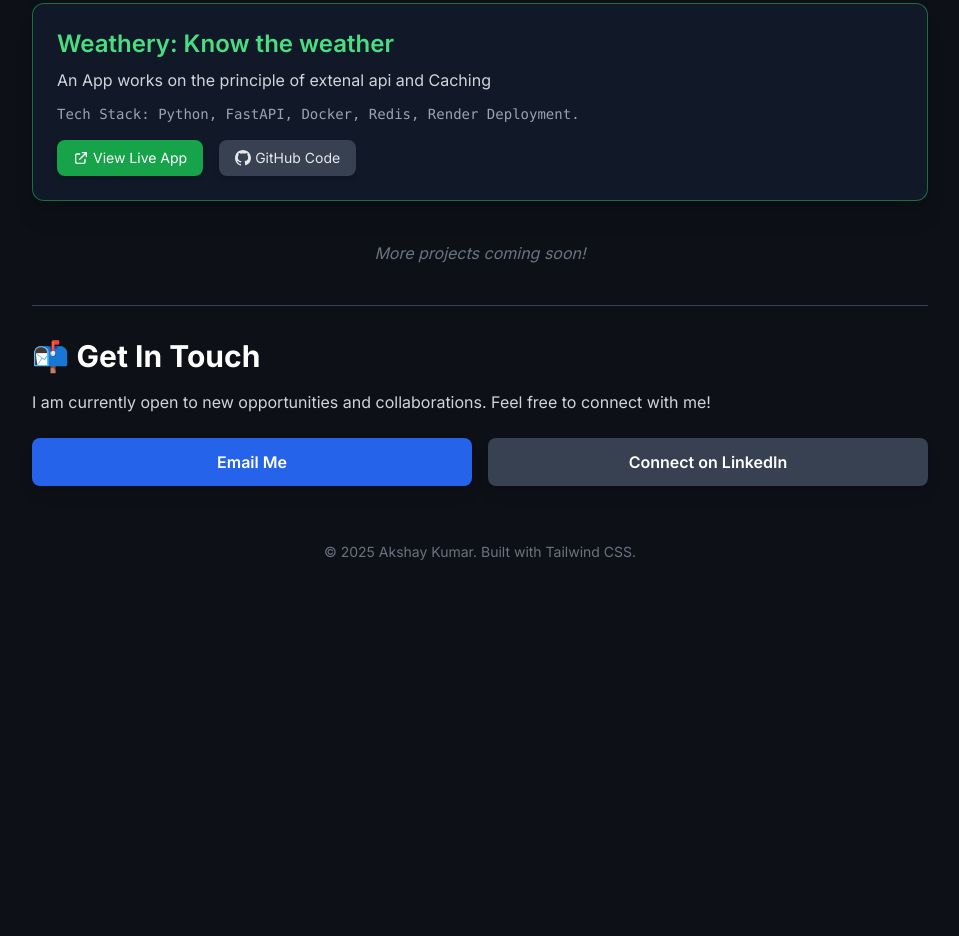
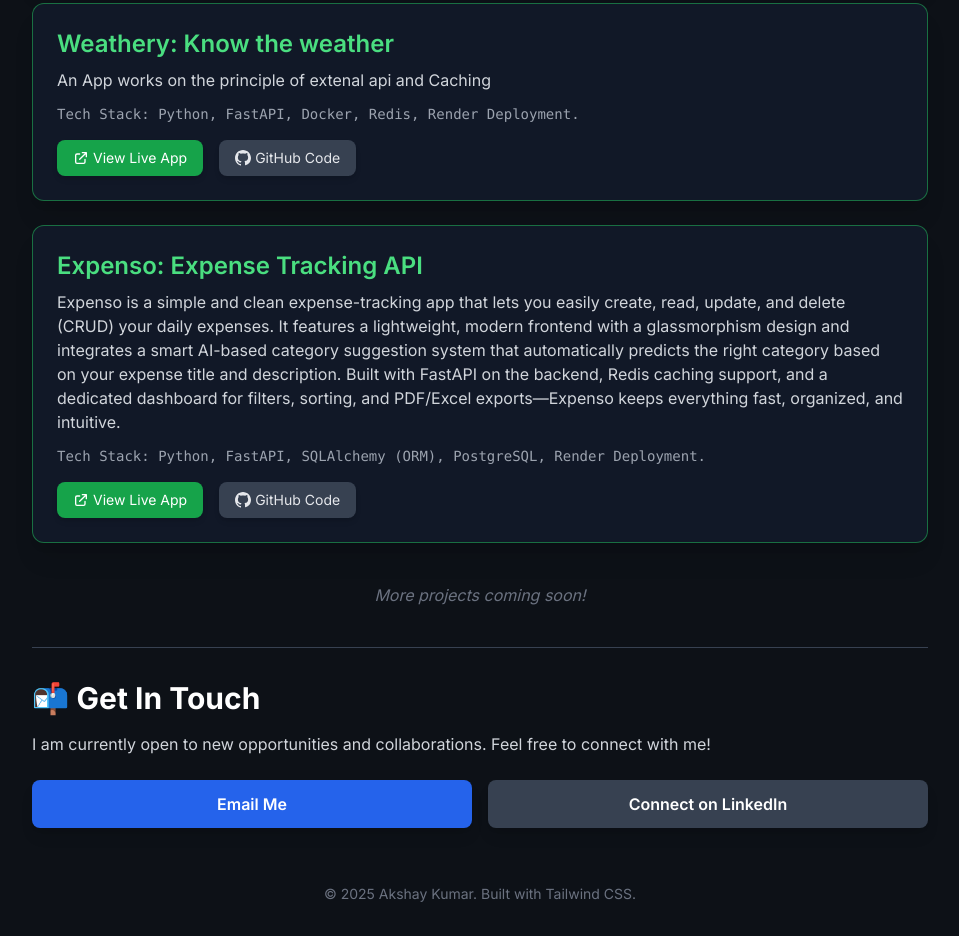
Before and after one commit to akshay-moolath/akshay-moolath.github.io, a plain HTML site: page index.html in a window 1280 px wide. Shown: the part 1146-2082 px from the top of the page, without its empty margins (160-1119 px from the left). Before the commit the page ends 1740 px from the top, so only its background shows below. Drawn offline with nearby package versions, Linux system fonts and the light colour scheme.

Commit message:
Update index.html

```diff
--- a/index.html
+++ b/index.html
@@ -140,7 +140,31 @@
                     </a>
                 </div>
             </div>
+            <div class="project-card bg-gray-900 p-6 rounded-xl shadow-xl hover:shadow-2xl transition duration-300 border border-green-500/50">
+                <h3 class="text-2xl font-semibold mb-2 text-green-400">
+                    Expenso: Expense Tracking API
+                </h3>
+                <p class="text-gray-300 mb-3">
+                   Expenso is a simple and clean expense-tracking app that lets you easily create, read, update, and delete (CRUD) your daily expenses. It features a lightweight, modern frontend with a glassmorphism design and integrates a smart AI-based category suggestion system that automatically predicts the right category based on your expense title and description. Built with FastAPI on the backend, Redis caching support, and a dedicated dashboard for filters, sorting, and PDF/Excel exports—Expenso keeps everything fast, organized, and intuitive.
+                </p>
+                <p class="text-sm font-mono text-gray-400 mb-4">
+                    Tech Stack: Python, FastAPI, SQLAlchemy (ORM), PostgreSQL, Render Deployment.
+                </p>
 
+                <div class="flex space-x-4">
+
+                    <a href="https://expenso-wc1i.onrender.com/" target="_blank" class="project-link inline-flex items-center justify-center px-4 py-2 bg-green-600 hover:bg-green-700 text-white text-sm font-medium rounded-lg transition duration-150 shadow-md">
+                        <svg class="w-4 h-4 mr-1" fill="none" stroke="currentColor" viewBox="0 0 24 24" xmlns="http://www.w3.org/2000/svg"><path stroke-linecap="round" stroke-linejoin="round" stroke-width="2" d="M10 6H6a2 2 0 00-2 2v10a2 2 0 002 2h10a2 2 0 002-2v-4M14 4h6m0 0v6m0-6L10 14"></path></svg>
+                        View Live App
+                    </a>
+
+                    <a href="https://github.com/akshay-moolath/Expenso" target="_blank" class="project-link inline-flex items-center justify-center px-4 py-2 bg-gray-700 hover:bg-gray-600 text-gray-200 text-sm font-medium rounded-lg transition duration-150 shadow-md">
+                        <svg class="w-4 h-4 mr-1" fill="currentColor" viewBox="0 0 20 20" xmlns="http://www.w3.org/2000/svg"><path fill-rule="evenodd" d="M10 0C4.477 0 0 4.484 0 10.016c0 4.414 2.864 8.15 6.837 9.47.5.092.682-.213.682-.472 0-.232-.008-.848-.013-1.656-2.784.604-3.37-1.341-3.37-1.341-.454-1.156-1.11-1.464-1.11-1.464-.908-.622.068-.609.068-.609 1.004.07 1.53.518 1.53.518.89 1.527 2.342 1.087 2.91.832.091-.645.349-1.087.635-1.338-2.22-.254-4.555-1.11-4.555-4.954 0-1.091.39-1.984 1.028-2.68-.104-.254-.447-1.27.098-2.646 0 0 .84-.268 2.753 1.024 1.637-.453 3.39-.453 5.027 0 1.912-1.292 2.752-1.024 2.752-1.024.545 1.376.202 2.392.098 2.646.64.696 1.028 1.589 1.028 2.68 0 3.85-2.337 4.697-4.563 4.947.359.314.678.924.678 1.871 0 1.35.012 2.433.012 2.76 0 .259.18.567.688.471C17.14 18.166 20 14.43 20 10.016 20 4.484 15.522 0 10 0z" clip-rule="evenodd"></path></svg>
+                        GitHub Code
+                    </a>
+                </div>
+            </div>
+                    <section id="projects" class="space-y-6">
 
             <div class="p-4 text-center text-gray-500 italic">
                 More projects coming soon!
```
